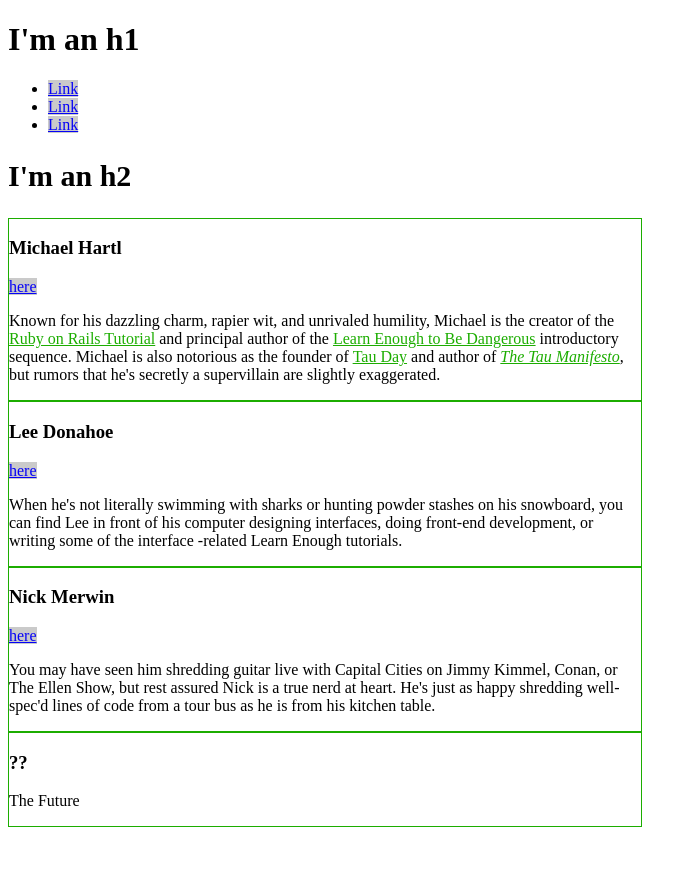
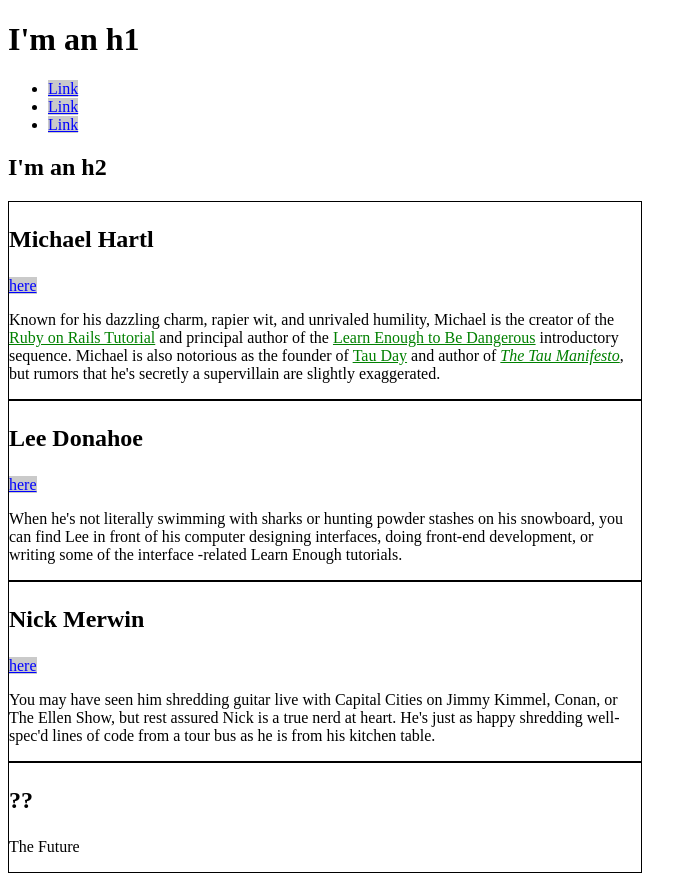
Before and after one commit to JarodMarler/jarodmarler.github.io, a plain HTML site: page index.html in a window 1280 px wide. Shown: the whole page, without its empty margins (0-697 px from the left). Before the commit the page ends 835 px from the top, so only its background shows below. Drawn offline with Linux system fonts and the light colour scheme.

Commit message:
synced with tutorial

```diff
--- a/index.html
+++ b/index.html
@@ -6,32 +6,32 @@
     <style>
     /* GLOBAL STYLES */
     a {
-        color: #ff0000;
-      }
-
-      h2 {
-        font-size: 30px;
+      color: #f00;
     }
 
     /* SOCIAL STYLES */
     .social-link {
       background: rgba(150, 150, 150, 0.5);
-        color: #0602f7;
+      color: blue;
     }
 
     /* BIO STYLES */
     .bio-wrapper {
+      font-size: 24px;
     }
     .bio-box {
-        border: 10px solid #000000;
+      border: 1px solid black;
+      font-size: 1rem;
       width: 50%;
     }
+    .bio-box h3 {
+      font-size: 1.5em;
+    }
+    .bio-copy {
+      font-size: 1em;
+    }
     .bio-copy a {
-        color: #1cad00;
-      }
-      /* tutorial style html{background:red;}*/
-      div.bio-box {
-        border: 1px solid #1cad00
+      color: green;
     }
     </style>
   </head>
```
Lines whose indentation alone changed are shown as unchanged.
